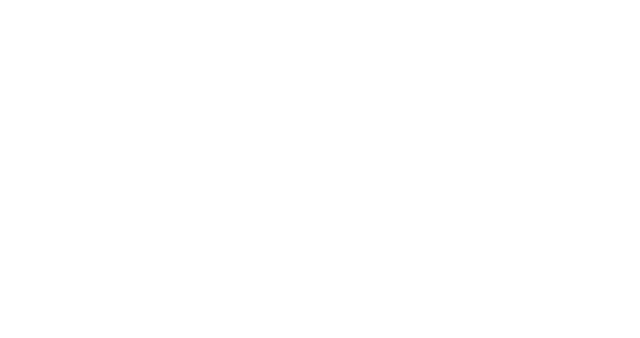
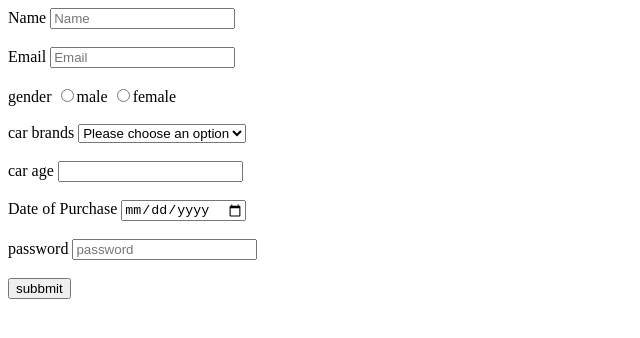
Before and after one commit to acciojob/car-insurance-form-nuthansai113, a website: page main.html in a window 1280 px wide. Shown: the whole page, without its empty margins (0-640 px from the left). Drawn offline with Linux system fonts and the light colour scheme.

Commit message:
created a submission

```diff
--- a/main.html
+++ b/main.html
@@ -1,16 +1,61 @@
-<!DOCTYPE html>
+<html lang="en">
+<head>
+  <meta charset="UTF-8">
+  <meta http-equiv="X-UA-Compatible" content="IE=edge">
+  <meta name="viewport" content="width=device-width, initial-scale=1.0">
+  <title>car insurance form</title>
+</head>
+<body>
+  <form action="asd.php" method="post">
+    <div>
+      <label for="Name">Name</label>
+      <input type="text" id="name" name="Name" placeholder="Name">
+    </div><br>
 
-<html>
+    <div>
+      <label for="Email">Email</label>
+      <input type="email" required placeholder="Email" id="email" name="email">
+    </div><br>
 
-<head>
-	<link rel="stylesheet" href="styles.css">
-</head>
+    <div>
+      <label for="gender">gender</label>
+      <input type="radio" name="gender" required id="gender_m">male
+      <input type="radio" name="gender" required id="gender_f">female
+    </div><br>
 
-<body>
-	<!-- the entire body must be written by student -->
-    <script type="text/javascript" src="./script.js">
-</script>
+    <div>
+      <label for="carbrands">car brands</label>
+      <select name="car Brands" id="cars">
+      <option value="">Please choose an option</option>
+      <option value="BMW">BMW</option>
+      <option value="Audi">Audi</option>
+      <option value="Mercedez">Mercedez</option>
+    </select>
+    </div><br>
+
+    <div>
+      <label for="car age">car age</label>
+      <input type="number" id="carage" required name="carage">
+    </div><br>
+
+    <div>
+      <label for="Date of Purchase">Date of Purchase</label>
+      <input type="date"required id="dop" name="dop">
+    </div><br>
+
+    <div>
+      <label for="password">password</label>
+      <input type="password" placeholder="password" id="password" name="password">
+    </div><br>
+
+    <div>
+      <button>subbmit</button>
+    </div>
+
+
+  </form>
+
+
 
 </body>
-
 </html>
```
